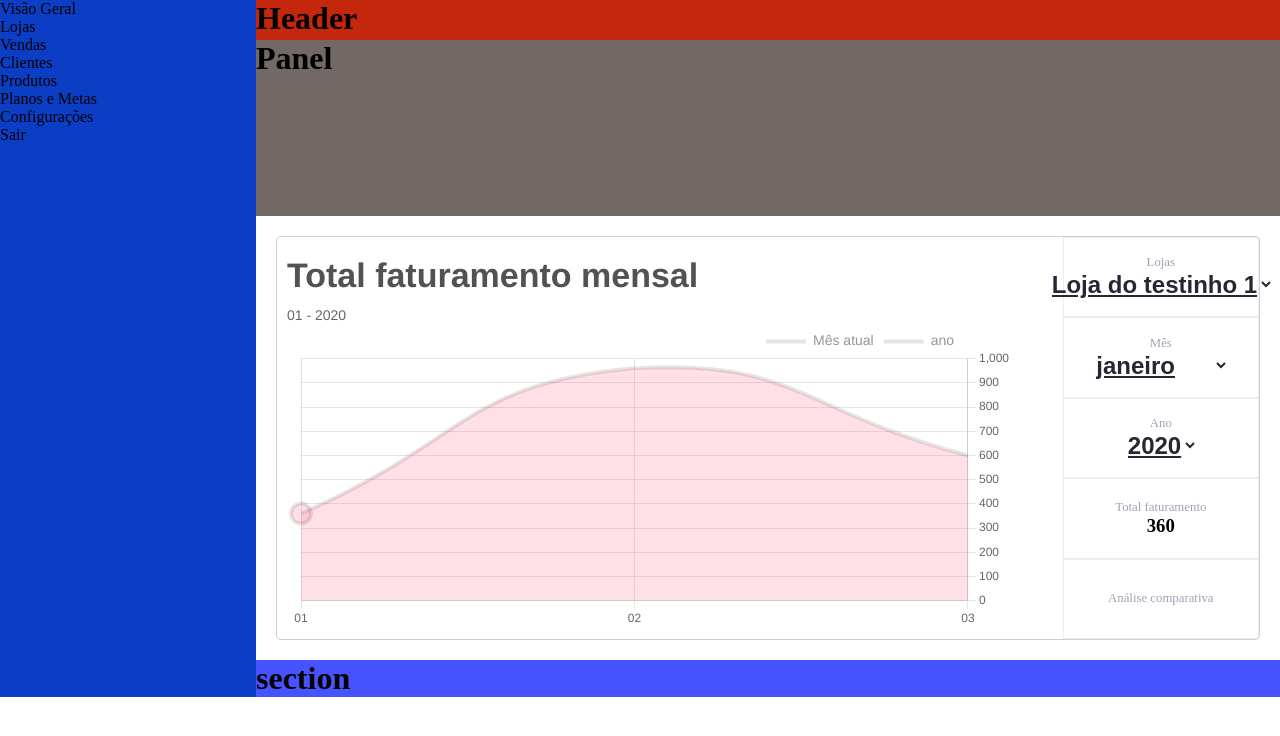
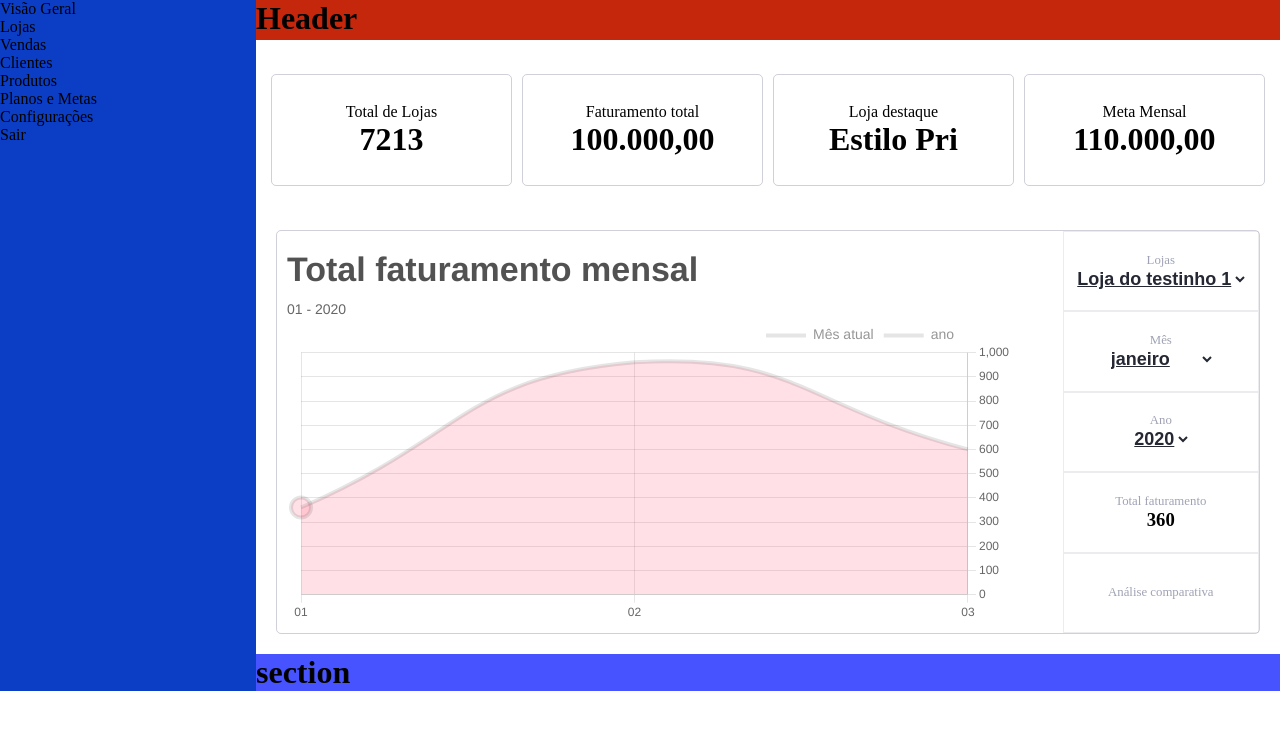
Before and after one commit to Lima08/Bagy-Dashboard, a React (Create React App) app: page / in a window 1280 px wide. Shown: the top 736 px of the page. Built offline with nearby package versions, Linux system fonts and the light colour scheme.

Commit message:
Adiciona cards do panel alinhados.

```diff
--- a/src/App.js
+++ b/src/App.js
@@ -1,6 +1,6 @@
 import React from 'react';
 import './style/app.css';
-import Dashboard from './pages/dashboard';
+import Dashboard from './pages/Dashboard';
 import StoresContextProvider from './context/StoresContext';
 
 function App() {
--- /dev/null
+++ b/src/components/Panel/index.js
@@ -0,0 +1,29 @@
+import React from 'react';
+
+function Panel() {
+  return (
+    <div className='panel'>
+      <div className='panel-card'>
+        <p>Total de Lojas</p>
+        <h1>7213</h1>
+      </div>
+
+      <div className='panel-card'>
+        <p>Faturamento total</p>
+        <h1>100.000,00</h1>
+      </div>
+
+      <div className='panel-card'>
+        <p>Loja destaque</p>
+        <h1>Estilo Pri</h1>
+      </div>
+
+      <div className='panel-card'>
+        <p>Meta Mensal</p>
+        <h1>110.000,00</h1>
+      </div>
+    </div>
+  );
+}
+
+export default Panel;
--- a/src/pages/dashboard/index.jsx
+++ b/src/pages/Dashboard/index.jsx
@@ -1,5 +1,6 @@
 import React from 'react';
 import ChartDashboard from '../../components/ChartDashboard';
+import Panel from '../../components/Panel';
 
 function Dashboard() {
   return (
@@ -7,11 +8,10 @@ function Dashboard() {
       <div className='header'>
         <h1>Header</h1>
       </div>
-      <div className='panel'>
-        <h1>Panel</h1>
-      </div>
 
+      <Panel />
       <ChartDashboard />
+
       <div className='section'>
         <h1>section</h1>
       </div>
--- a/src/style/app.css
+++ b/src/style/app.css
@@ -21,11 +21,6 @@
 .header {
   background-color: rgb(197, 39, 12);
   height: 5vh;
-}
-
-.panel {
-  background-color: rgb(114, 104, 102);
-  height: 22vh;
 }
 
 .chart-dashboard {
@@ -60,13 +55,17 @@
   border: solid 1px rgb(159, 162, 180, 0.2);
 }
 
+.filter :hover {
+  color: violet;
+}
+
 .filter p {
   font-size: 0.8rem;
   color: #9fa2b4;
 }
 
 .filter select {
-  font-size: x-large;
+  font-size: large;
   background-color: transparent;
   text-decoration: underline;
 }
@@ -79,3 +78,28 @@
 .section {
   background-color: rgb(71, 83, 255);
 }
+
+/* ------------------------------------ */
+.panel {
+  height: 20vh;
+  display: flex;
+  align-items: center;
+  justify-content: center;
+  margin: 10px;
+}
+
+.panel-card {
+  width: 24%;
+  align-items: center;
+  display: flex;
+  flex-direction: column;
+  justify-content: center;
+  height: 70%;
+  margin: 0 auto;
+  border: solid 1px rgb(159, 162, 180, 0.5);
+  border-radius: 5px;
+  text-align: center;
+}
+
+.panel-card {
+}
```
